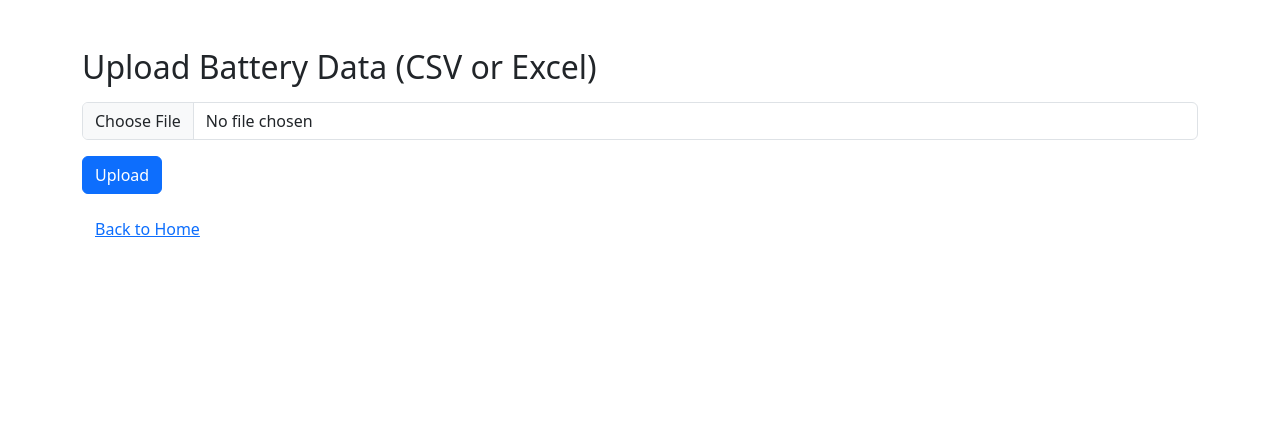
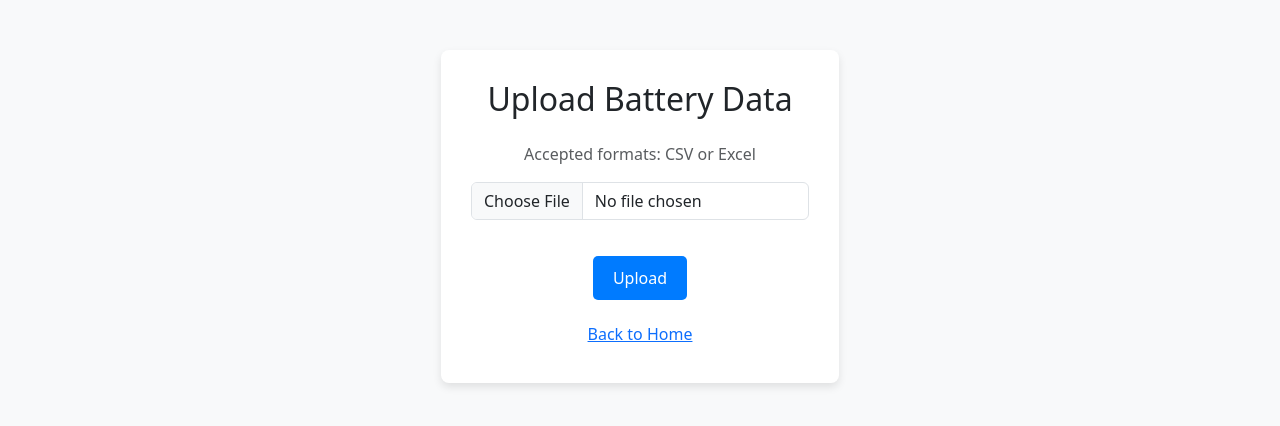
Before and after one commit to Kapilmech2003/BYTON, a plain HTML site: page Final_Project_Preview/templates/upload.html in a window 1280 px wide. Drawn offline with nearby package versions, Linux system fonts and the light colour scheme.

Commit message:
final update

```diff
--- a/Final_Project_Preview/templates/upload.html
+++ b/Final_Project_Preview/templates/upload.html
@@ -2,17 +2,72 @@
 <html lang="en">
 <head>
     <meta charset="UTF-8">
+    <meta name="viewport" content="width=device-width, initial-scale=1">
     <title>Upload Battery Data</title>
     <link href="https://cdn.jsdelivr.net/npm/bootstrap@5.3.0/dist/css/bootstrap.min.css" rel="stylesheet">
+    <style>
+        body {
+            background-color: #f8f9fa;
+        }
+        .upload-container {
+            max-width: 500px;
+            background: #fff;
+            padding: 30px;
+            border-radius: 8px;
+            box-shadow: 0 4px 8px rgba(0, 0, 0, 0.1);
+            text-align: center;
+            margin-top: 50px;
+        }
+        .btn-upload {
+            background-color: #007bff;
+            color: white;
+            font-size: 16px;
+            padding: 10px 20px;
+            border: none;
+            border-radius: 5px;
+            cursor: pointer;
+            margin-top: 20px;
+        }
+        .btn-upload:hover {
+            background-color: #0056b3;
+        }
+        .btn-home {
+            display: block;
+            margin-top: 15px;
+        }
+    </style>
+    <script>
+        function redirectToAnalysis(event) {
+            event.preventDefault(); // Prevent actual form submission
+            let fileInput = document.getElementById("fileInput");
+
+            if (fileInput.files.length === 0) {
+                alert("Please select a file before uploading.");
+                return;
+            }
+
+            // Simulating file upload (without backend)
+            setTimeout(() => {
+                window.location.href = "./analysis.html"; // Redirect after "upload"
+            }, 1500); // Simulated delay
+        }
+    </script>
 </head>
 <body>
-    <div class="container mt-5">
-        <h2>Upload Battery Data (CSV or Excel)</h2>
-        <form action="/upload" method="POST" enctype="multipart/form-data">
-            <input type="file" name="file" class="form-control mt-3">
-            <button type="submit" class="btn btn-primary mt-3">Upload</button>
-        </form>
-        <a href="/" class="btn btn-link mt-3">Back to Home</a>
+
+    <div class="container d-flex justify-content-center">
+        <div class="upload-container">
+            <h2 class="mb-4">Upload Battery Data</h2>
+            <p class="text-muted">Accepted formats: CSV or Excel</p>
+
+            <form id="uploadForm" onsubmit="redirectToAnalysis(event)">
+                <input type="file" id="fileInput" name="file" class="form-control mb-3" required>
+                <button type="submit" class="btn-upload">Upload</button>
+            </form>
+
+            <a href="/" class="btn btn-link btn-home">Back to Home</a>
+        </div>
     </div>
+
 </body>
 </html>
```
Also changed, not shown: Final_Project_Preview/templates/analysis.html (+31 -8 lines), Final_Project_Preview/templates/chatbot.html (+44 -16 lines), index.html (+3 -3 lines).
